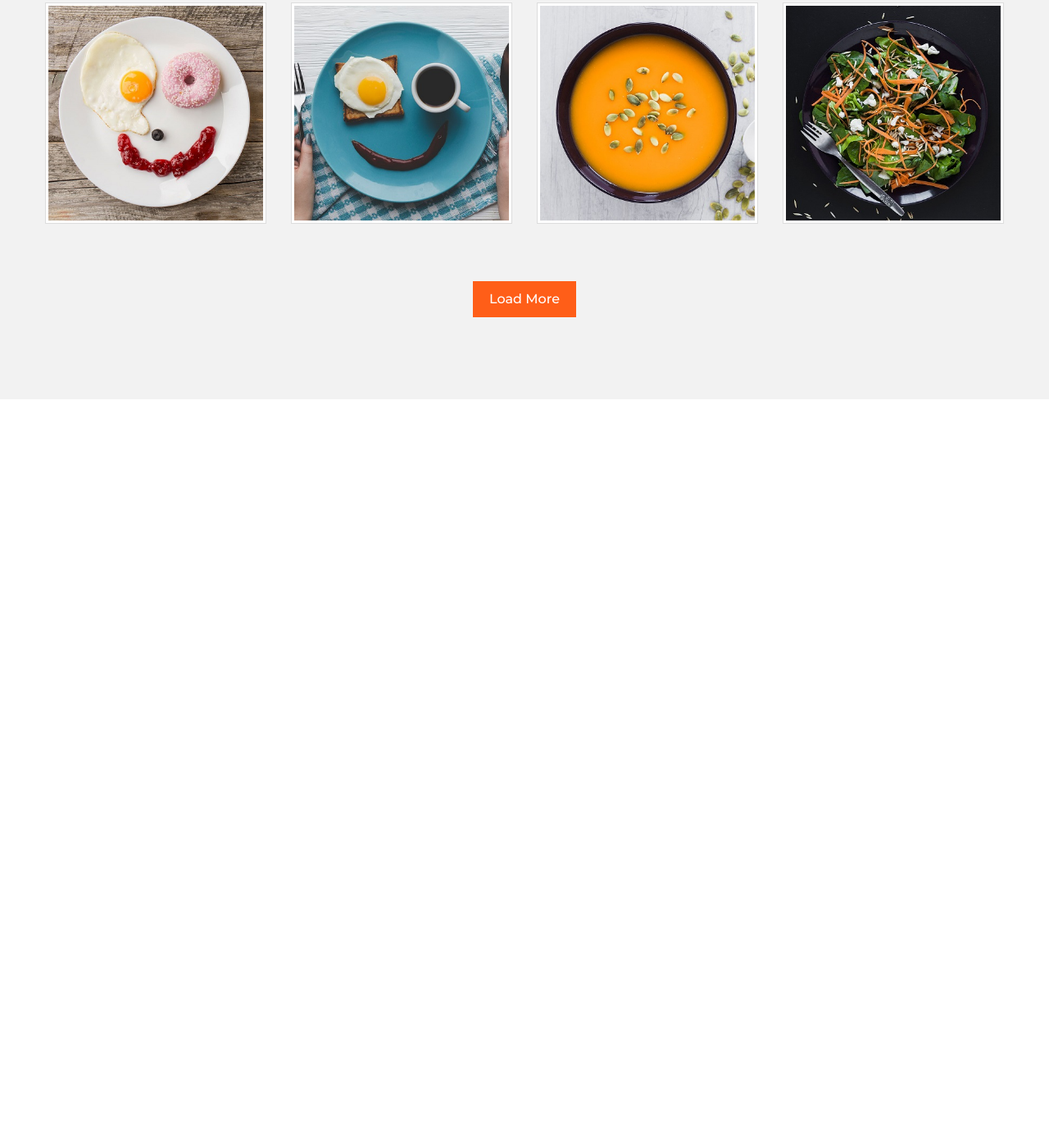
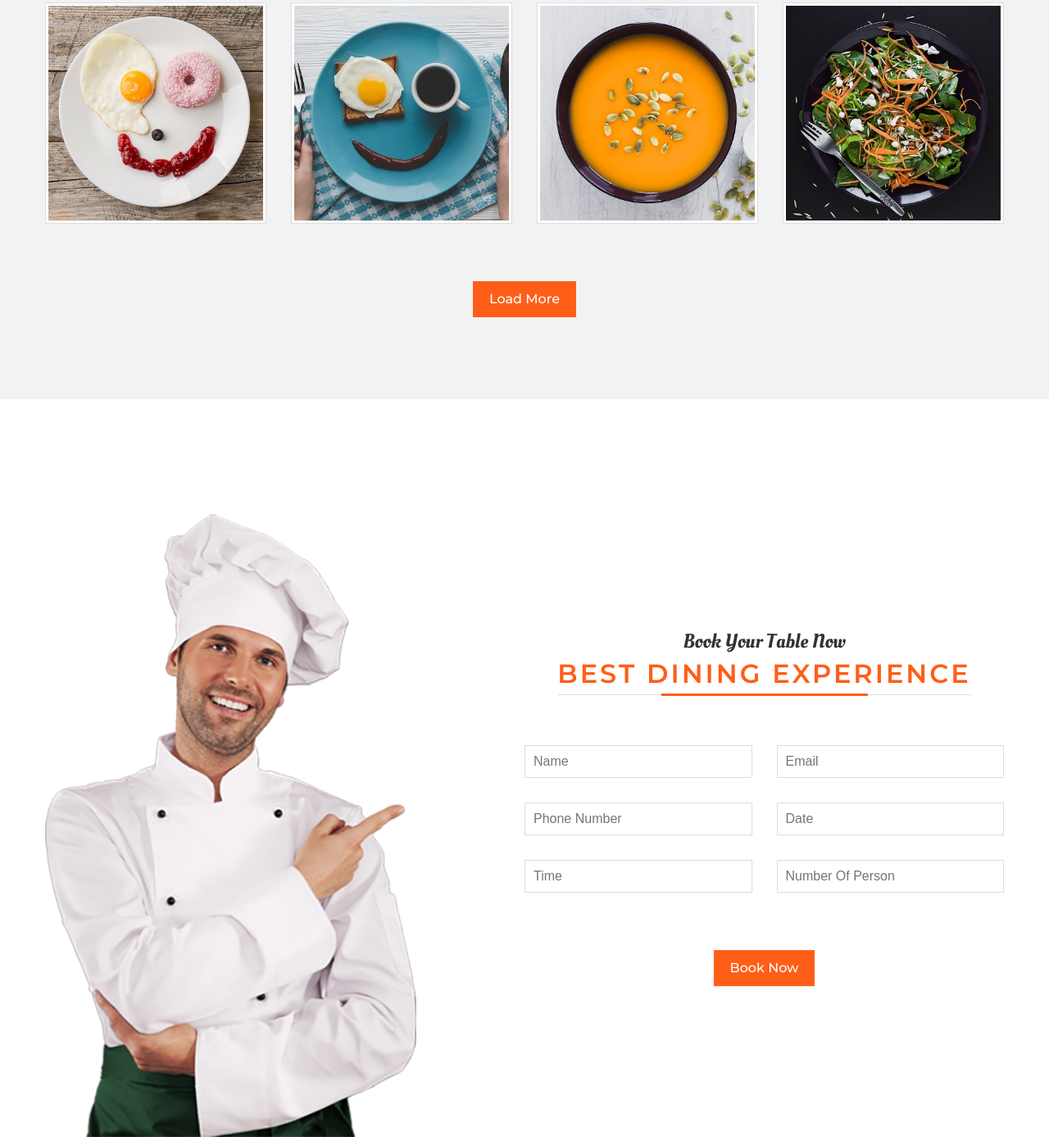
Before and after one commit to moinsoft/Yummy-Food-Zone, a website: page index.html in a window 1280 px wide. Shown: the part 7753-9140 px from the top of the page at 82% size. Before the commit the page ends 8240 px from the top, so only its background shows below. Drawn offline with nearby package versions, Linux system fonts and the light colour scheme.

Commit message:
Contact Section Finished

```diff
--- a/index.html
+++ b/index.html
@@ -639,6 +639,40 @@
 
 
 
+	<!-- Contact Section Start -->
+	<section class="contact pt-100 pb-100" id="contact">
+		<div class="container">
+			<div class="contact__content">
+
+				<img class="contact__img" src="./assets/contact/contact-bg.jpg" alt="Contact Image">
+
+				<div class="contact__box">
+					<div class="section-title text-center">
+						<h4 class="section-title__subtitle">book your table now</h4>
+						<h2 class="section-title__title">best dining experience</h2>
+					</div>
+
+					<form class="contact__form" action="">
+						<input class="contact__input" placeholder="name" type="text" name="" id="">
+						<input class="contact__input" placeholder="email" type="email" name="" id="">
+						<input class="contact__input" placeholder="phone number" type="text" name="" id="">
+						<input class="contact__input" placeholder="date" type="text" name="" id="">
+						<input class="contact__input" placeholder="time" type="text" name="" id="">
+						<input class="contact__input" placeholder="number of person" type="text" name="" id="">
+					</form>
+
+					<div class="contact__btn text-center mt-70">
+						<a class="btn btn-box" href="https://www.facebook.com/mmoinuddin26" target="_blank" title="Facebook">book now</a>
+					</div>
+
+				</div>
+			</div>
+		</div>
+	</section>
+	<!-- Contact Section End -->
+
+
+
 
 
 
--- a/scss/layouts/_contact.scss
+++ b/scss/layouts/_contact.scss
@@ -3,3 +3,40 @@
 /*====================
 Contact Section
 ======================*/
+
+
+.contact{
+
+  &__content{
+    display: grid;
+    grid-template-columns: repeat(2,1fr);
+    align-items: center;
+  }
+
+  &__img{
+    height: 800px;
+  }
+
+  &__form{
+    display: grid;
+    grid-template-columns: repeat(2,1fr);
+    gap: 30px;
+  }
+
+  &__input{
+    width: 100%;
+    padding: 10px;
+    border: 1px solid $lightGrayColor;
+    font-size: $primaryFontSize;
+
+    &:focus{
+      border-color: $primaryColor;
+      box-shadow: 0 0 0 .25rem rgba(255, 94, 24,.50);
+    }
+
+    &::placeholder{
+      text-transform: capitalize;
+    }
+  }
+
+}
```
Also changed, not shown: css/style.css, 1 other file.
